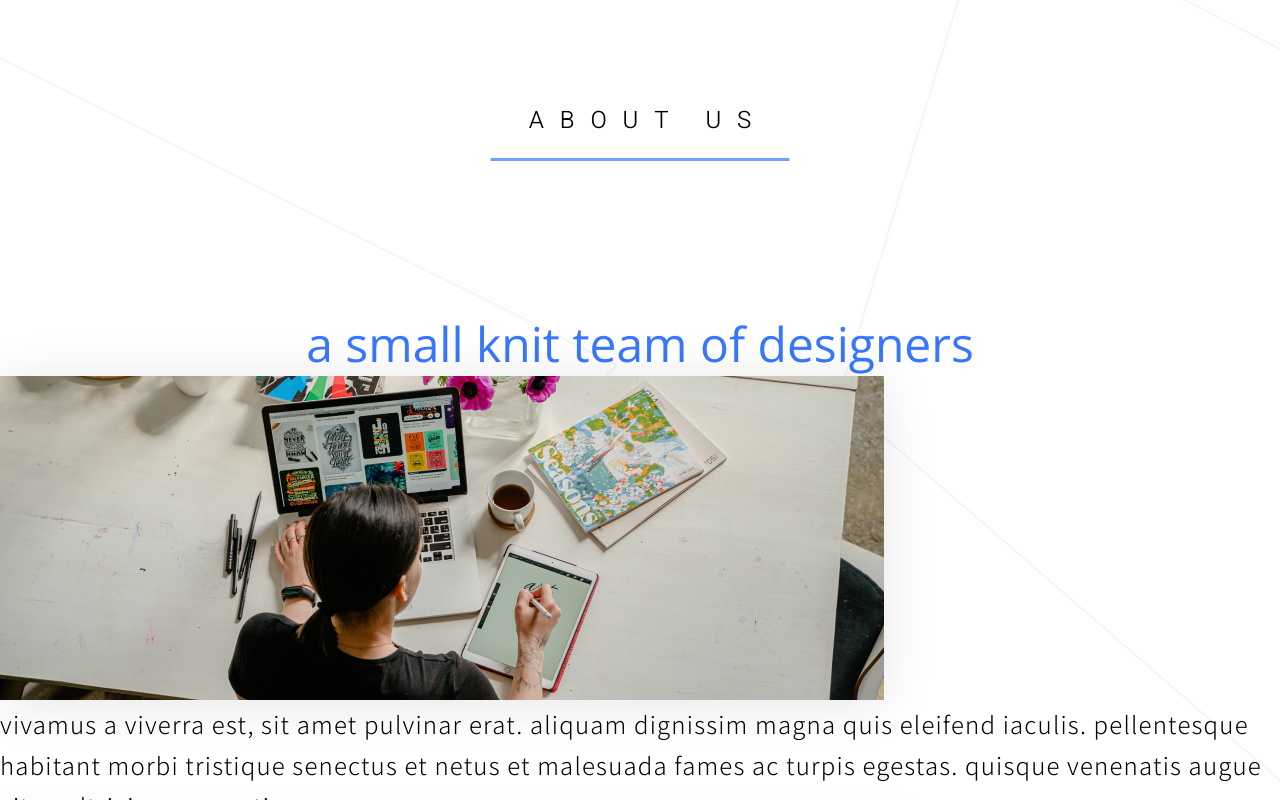
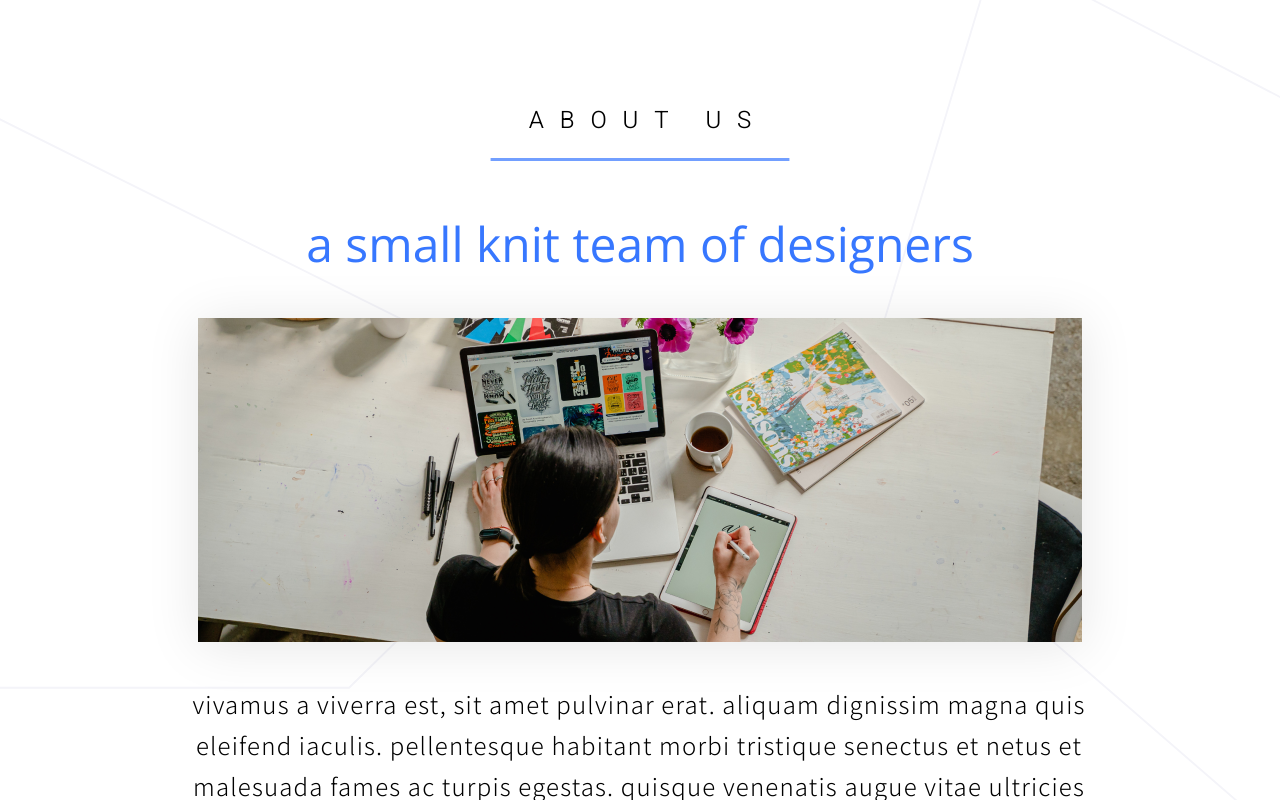
Before and after one commit to urboiari/Landing-Page, a plain HTML site: page index.html in a window 1280 px wide. Shown: the part 2732-3532 px from the top of the page. Drawn offline with nearby package versions, Linux system fonts and the light colour scheme.

Commit message:
About us done

```diff
--- a/css/styles.css
+++ b/css/styles.css
@@ -149,7 +149,7 @@ p {
   display: flex;
   flex-flow: column;
   width: 300px;
-  margin: 150px auto;
+  margin: 200px auto 50px;
   text-align: center;
 }
 
@@ -200,3 +200,19 @@ span a {
   top: 308px;
   text-align: center;
 }
+
+/* ABOUT US */
+.about-us-cont {
+  width: fit-content;
+  margin: 0 auto;
+}
+
+.about-us-cont p {
+  width: 900px;
+  text-align: center;
+}
+
+.about-us-cont img {
+  display: block;
+  margin: 42px auto;
+}
```
